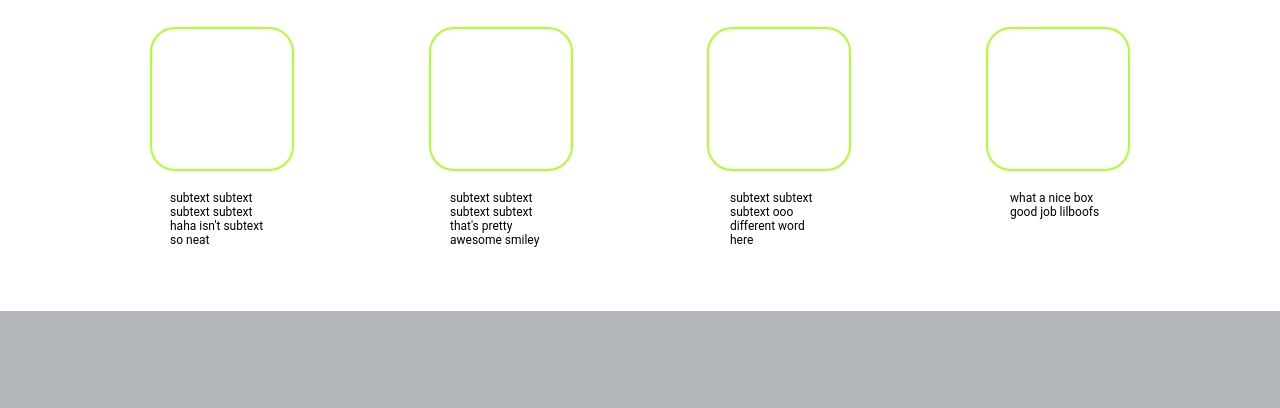
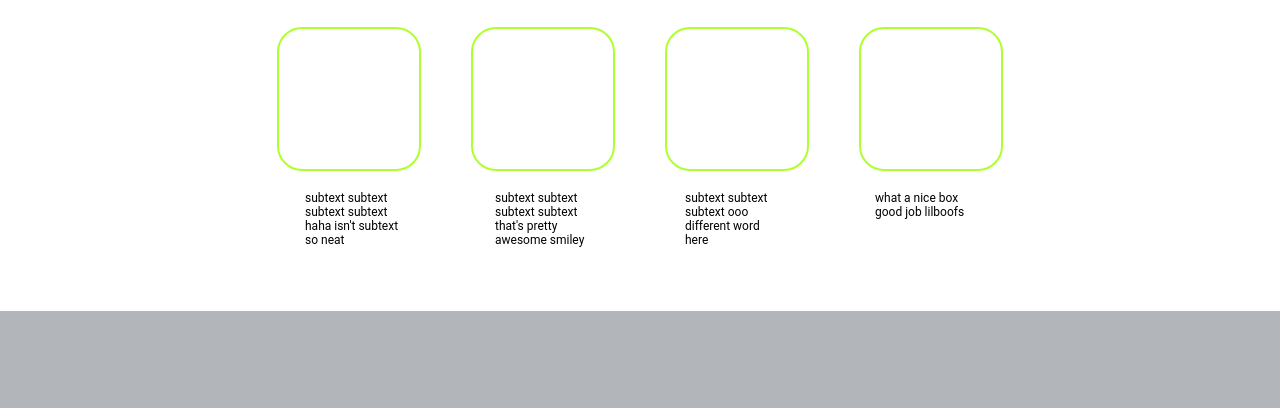
Before and after one commit to lilboofs/landingpage, a plain HTML site: page index.html in a window 1280 px wide. Shown: the part 327-735 px from the top of the page. Drawn offline with Linux system fonts and the light colour scheme.

Commit message:
I added the ability to scroll haha

```diff
--- a/style.css
+++ b/style.css
@@ -1,7 +1,6 @@
 /* @import url('https://fonts.googleapis.com/css2?family=Roboto:wght@400;700&display=swap') */
 
 body {
-    overflow: hidden;
     margin:0;
     font-family: Roboto, sans-serif;
 
@@ -102,7 +101,8 @@ p {
     padding:0px 150px;
     display:flex;
     flex-direction: row;
-    justify-content: space-between;
+    justify-content:center;
+    gap: 50px;
     align-items: center;
 }
 
@@ -117,7 +117,8 @@ p {
 .subtextbox {
     padding:0px 150px;
     display:flex;
-    justify-content: space-between;
+    justify-content:center;
+    gap: 50px;
     align-items: center;
 }
 
```
